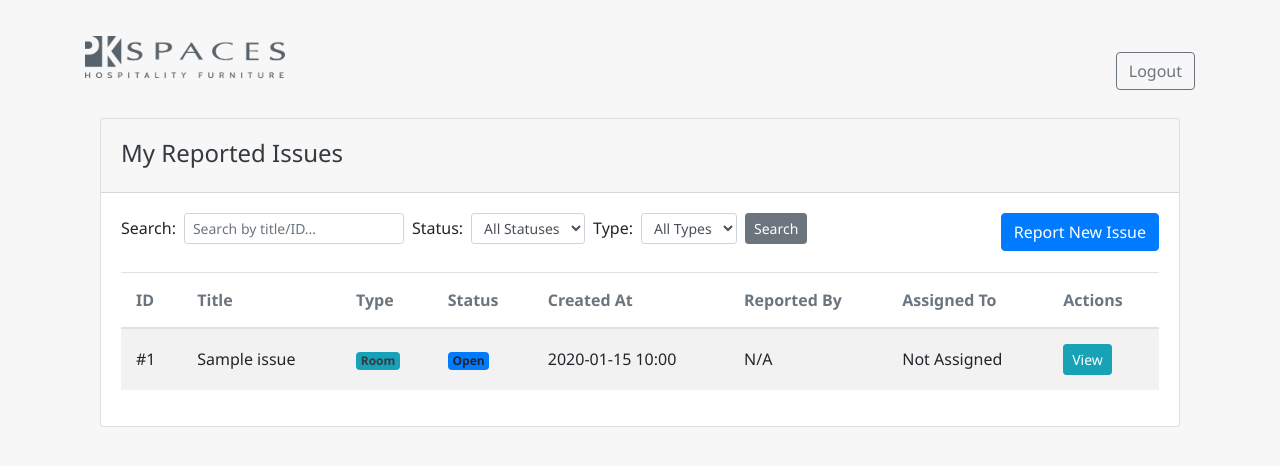
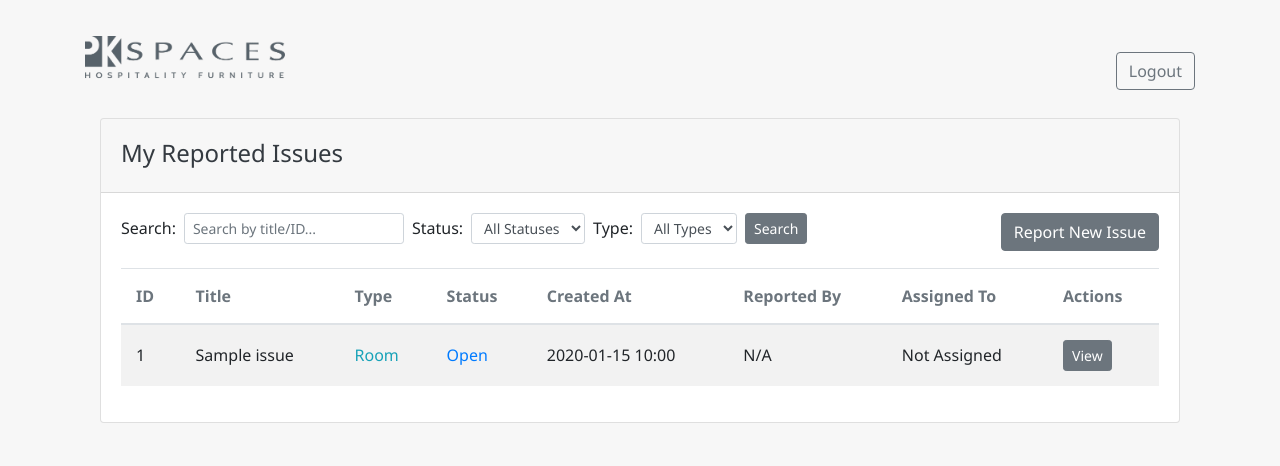
Before and after one commit to karundhir89/hotel-installation-bot, a Django app: template admin/templates/issues/issue_list.html in a window 1280 px wide. Shown: the top 466 px of the page. Run offline with Django 3.2, Linux system fonts and the light colour scheme; tables that the repository leaves empty hold one stand-in row (values such as "Sample post"); the template is opened without the code that fills it: values that come from a table or form of the project are taken from there, most other values are stand-ins (such as "Sample title", 1, 10 or a date in 2020).

Commit message:
Fixed ui

```diff
--- a/admin/templates/issues/issue_list.html
+++ b/admin/templates/issues/issue_list.html
@@ -6,16 +6,14 @@
 {% block content %}
 <style>
     #issueTable tbody tr {
-        height: 60px; /* Matching floor_products_list.html */
+        height: 60px;
     }
     #issueTable th, #issueTable td {
         white-space: nowrap;
-        padding: 15px; /* Matching floor_products_list.html */
+        padding: 15px;
         vertical-align: middle;
     }
-    .table-responsive {
-        margin-top: 20px;
-    }
+
 </style>
 
 <div class="content">
@@ -55,7 +53,7 @@
                                 </div>
                                 <button type="submit" class="btn btn-secondary btn-sm mb-2">Search</button>
                             </form>
-                            <a href="{% url 'issue_create' %}" class="btn btn-primary btn-md">Report New Issue</a>
+                            <a href="{% url 'issue_create' %}" class="btn btn-secondary btn-md  ">Report New Issue</a>
                         </div>
 
                         {% if issues %}
@@ -76,11 +74,16 @@
                                     <tbody>
                                         {% for issue in issues %}
                                         <tr>
-                                            <td>#{{ issue.id }}</td>
+                                            <td>{{ issue.id }}</td>
                                             <td title="{{ issue.title }}">{{ issue.title|truncatechars:30 }}</td>
-                                            <td><span class="badge bg-info text-dark">{{ issue.get_type_display }}</span></td>
+                                            <td><span class="text-info">{{ issue.get_type_display }}</span></td>
                                             <td>
-                                                <span class="badge bg-{% if issue.status == 'OPEN' %}primary{% elif issue.status == 'WORKING' %}warning{% elif issue.status == 'PENDING' %}info{% elif issue.status == 'CLOSE' %}success{% else %}secondary{% endif %}">
+                                                <span class="
+                                                    {% if issue.status == 'OPEN' %}text-primary
+                                                    {% elif issue.status == 'WORKING' %}text-warning
+                                                    {% elif issue.status == 'PENDING' %}text-info
+                                                    {% elif issue.status == 'CLOSE' %}text-success
+                                                    {% else %}text-secondary{% endif %}">
                                                     {{ issue.get_status_display }}
                                                 </span>
                                             </td>
@@ -88,7 +91,7 @@
                                             <td>{{ issue.created_by.name|default:"N/A" }}</td>
                                             <td>{{ issue.assignee.name|default:"Not Assigned" }}</td>
                                             <td>
-                                                <a href="{% url 'issue_detail' issue.id %}" class="btn btn-info btn-sm">View</a>
+                                                <a href="{% url 'issue_detail' issue.id %}" class="btn btn-secondary btn-sm">View</a>
                                                 {# Add other actions like edit if applicable for user #}
                                             </td>
                                         </tr>
```
